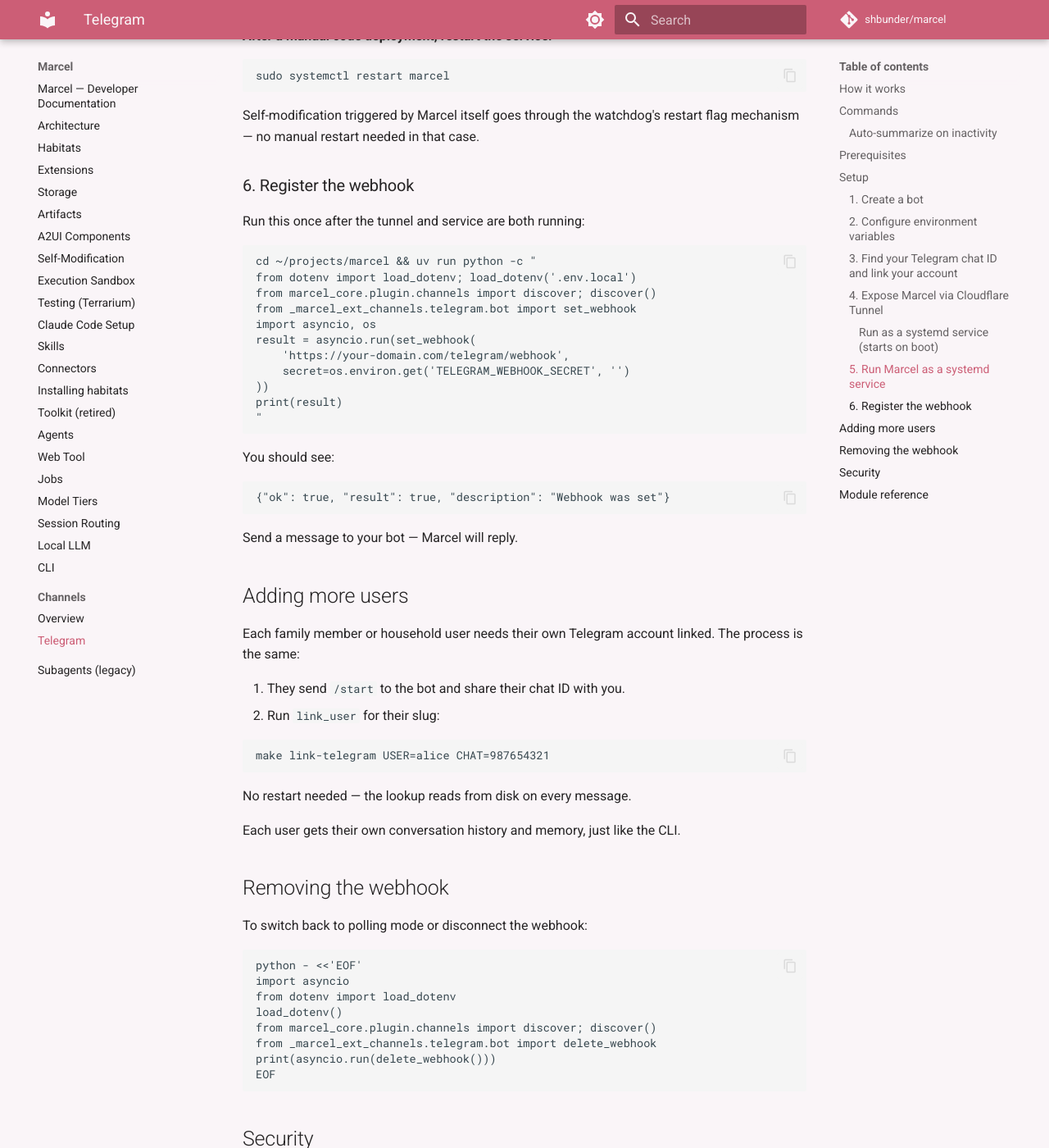
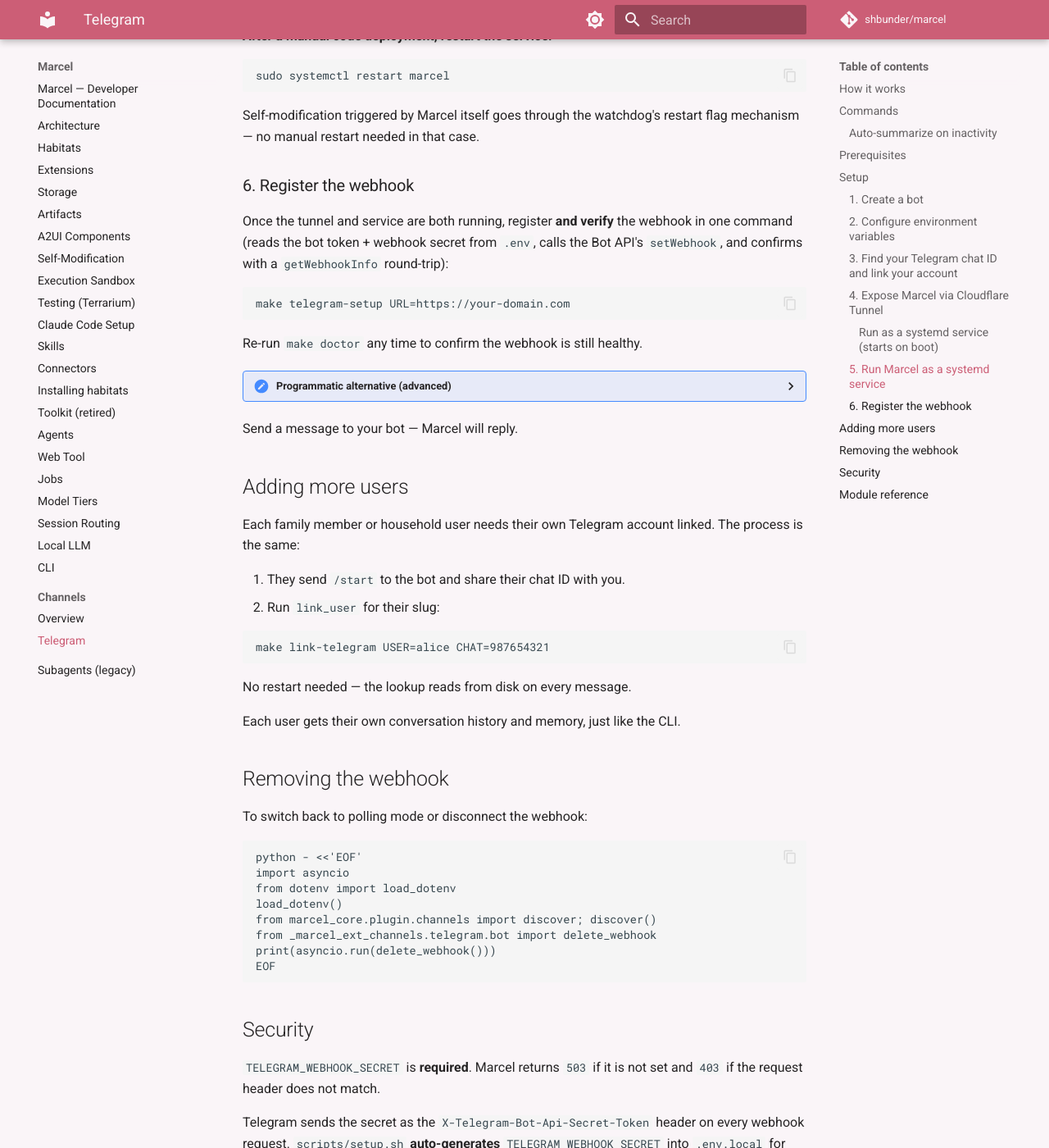
Before and after one commit to shbunder/marcel, an MkDocs documentation site: the page built from docs/channels/telegram.md, in a window 1280 px wide and 1400 px high, scrolled down 3855 px. Shown: the whole window at 82% size. Built offline with MkDocs 1.6.1 and Material for MkDocs 9.7.7, drawn with Linux system fonts in a browser that asks for light colours; comment, search, counter and statistics services are not loaded; some of the changed text lies outside the part shown.

Commit message:
[STORY-260707-533eb0] fix: doc straggler — telegram.md leads with make telegram-setup
Pre-close finding: docs/channels/telegram.md still taught manual webhook
registration via a Python set_webhook snippet (not curl, so the straggler
grep missed it), bypassing the getWebhookInfo verification the feature adds.
Section 6 now leads with `make telegram-setup URL=…` and demotes the snippet
to an advanced-alternative <details>; the secret-generation prose and
README both note setup.sh auto-generates TELEGRAM_WEBHOOK_SECRET.

Co-Authored-By: Claude Opus 4.8 <noreply@anthropic.com>

````diff
--- a/docs/channels/telegram.md
+++ b/docs/channels/telegram.md
@@ -165,7 +165,19 @@ Self-modification triggered by Marcel itself goes through the watchdog's restart
 
 ### 6. Register the webhook
 
-Run this once after the tunnel and service are both running:
+Once the tunnel and service are both running, register **and verify** the
+webhook in one command (reads the bot token + webhook secret from `.env`,
+calls the Bot API's `setWebhook`, and confirms with a `getWebhookInfo`
+round-trip):
+
+```bash
+make telegram-setup URL=https://your-domain.com
+```
+
+Re-run `make doctor` any time to confirm the webhook is still healthy.
+
+<details>
+<summary>Programmatic alternative (advanced)</summary>
 
 ```bash
 cd ~/projects/marcel && uv run python -c "
@@ -186,6 +198,8 @@ You should see:
 ```json
 {"ok": true, "result": true, "description": "Webhook was set"}
 ```
+
+</details>
 
 Send a message to your bot — Marcel will reply.
 
@@ -223,7 +237,7 @@ EOF
 
 `TELEGRAM_WEBHOOK_SECRET` is **required**. Marcel returns `503` if it is not set and `403` if the request header does not match.
 
-Telegram sends the secret as the `X-Telegram-Bot-Api-Secret-Token` header on every webhook request. Generate one with:
+Telegram sends the secret as the `X-Telegram-Bot-Api-Secret-Token` header on every webhook request. `scripts/setup.sh` **auto-generates** `TELEGRAM_WEBHOOK_SECRET` into `.env.local` for you; only generate one by hand if you skipped the guided bootstrap:
 
 ```bash
 python3 -c "import secrets; print(secrets.token_urlsafe(32))"
````
Also changed, not shown: README.md (+1 -1 lines).
